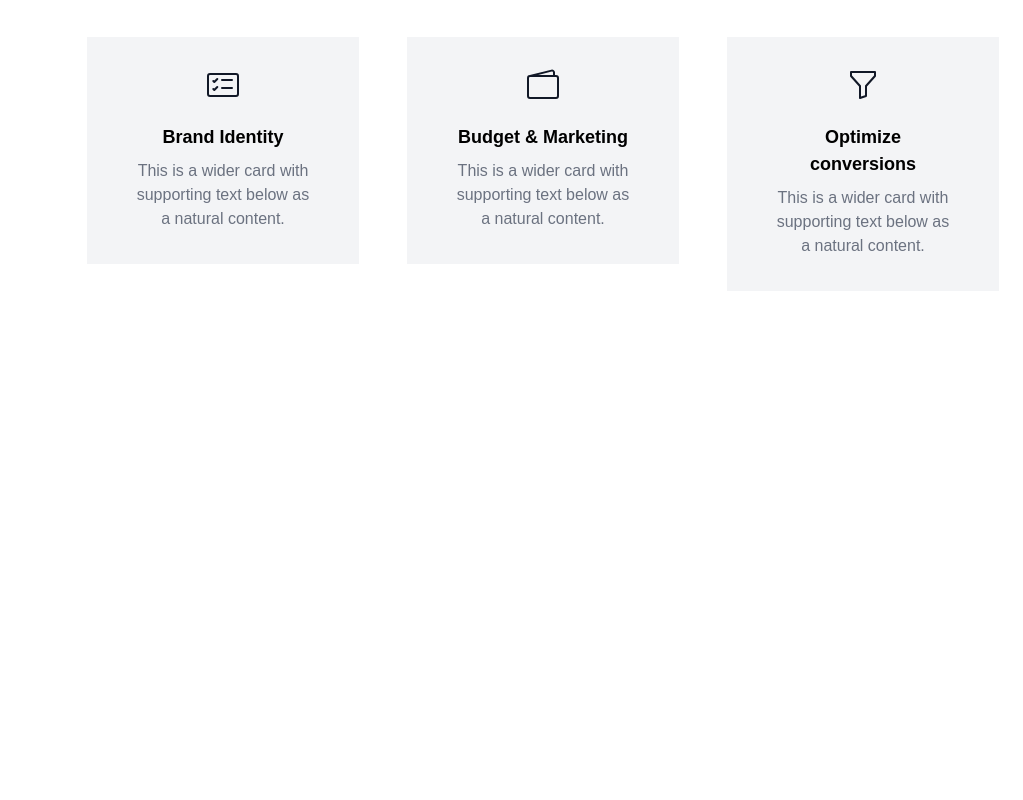
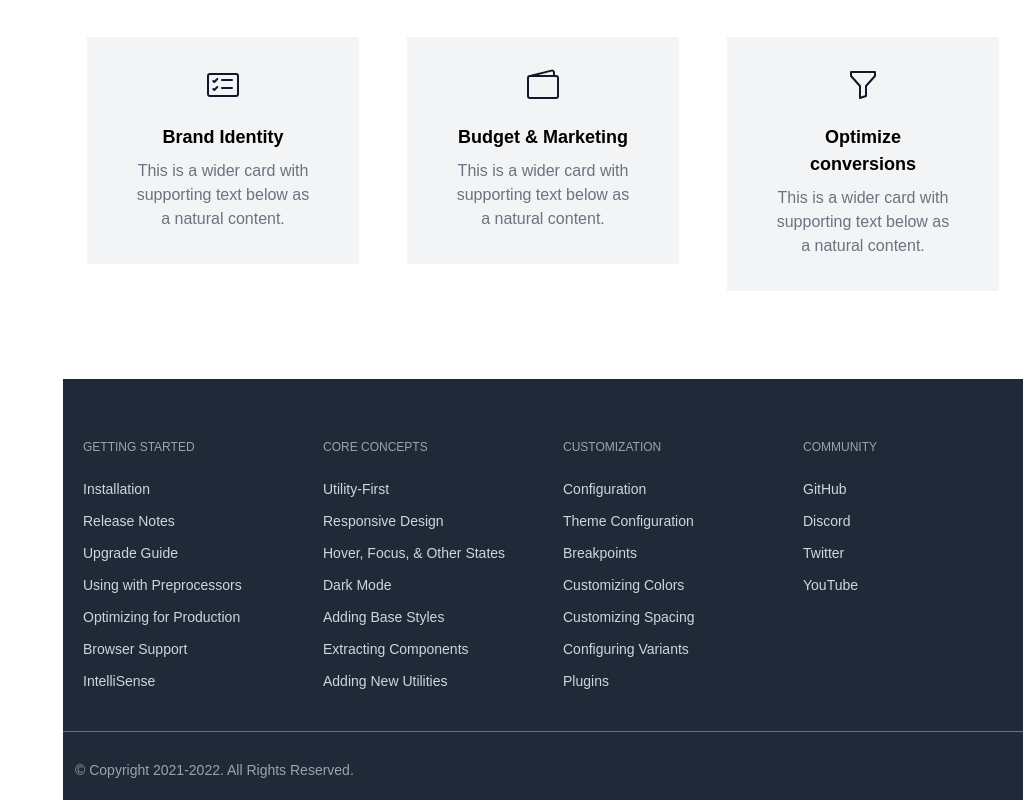
Before and after one commit to sjosegarcia/portfolio, a Next.js app: page / in a window 1280 px wide. Shown: the part 1118-1918 px from the top of the page, without its empty margins (257-1280 px from the left). Before the commit the page ends 1457 px from the top, so only its background shows below. Built offline with nearby package versions, Linux system fonts and the light colour scheme.

Commit message:
footer, added new prop to sidebar

```diff
--- /dev/null
+++ b/components/Footer.tsx
@@ -0,0 +1,213 @@
+import React from "react";
+
+const Footer = () => {
+  return (
+    <div>
+      <footer className="bg-gray-800 pt-10 sm:mt-10 pt-10">
+        <div className="max-w-6xl m-auto text-gray-800 flex flex-wrap justify-left">
+          <div className="p-5 w-1/2 sm:w-4/12 md:w-3/12">
+            <div className="text-xs uppercase text-gray-400 font-medium mb-6">
+              Getting Started
+            </div>
+            <a
+              href="#"
+              className="my-3 block text-gray-300 hover:text-gray-100 text-sm font-medium duration-700"
+            >
+              Installation
+            </a>
+            <a
+              href="#"
+              className="my-3 block text-gray-300 hover:text-gray-100 text-sm font-medium duration-700"
+            >
+              Release Notes
+            </a>
+            <a
+              href="#"
+              className="my-3 block text-gray-300 hover:text-gray-100 text-sm font-medium duration-700"
+            >
+              Upgrade Guide
+            </a>
+            <a
+              href="#"
+              className="my-3 block text-gray-300 hover:text-gray-100 text-sm font-medium duration-700"
+            >
+              Using with Preprocessors
+            </a>
+            <a
+              href="#"
+              className="my-3 block text-gray-300 hover:text-gray-100 text-sm font-medium duration-700"
+            >
+              Optimizing for Production
+            </a>
+            <a
+              href="#"
+              className="my-3 block text-gray-300 hover:text-gray-100 text-sm font-medium duration-700"
+            >
+              Browser Support
+            </a>
+            <a
+              href="#"
+              className="my-3 block text-gray-300 hover:text-gray-100 text-sm font-medium duration-700"
+            >
+              IntelliSense
+            </a>
+          </div>
+          <div className="p-5 w-1/2 sm:w-4/12 md:w-3/12">
+            <div className="text-xs uppercase text-gray-400 font-medium mb-6">
+              Core Concepts
+            </div>
+            <a
+              href="#"
+              className="my-3 block text-gray-300 hover:text-gray-100 text-sm font-medium duration-700"
+            >
+              Utility-First
+            </a>
+            <a
+              href="#"
+              className="my-3 block text-gray-300 hover:text-gray-100 text-sm font-medium duration-700"
+            >
+              Responsive Design
+            </a>
+            <a
+              href="#"
+              className="my-3 block text-gray-300 hover:text-gray-100 text-sm font-medium duration-700"
+            >
+              Hover, Focus, & Other States
+            </a>
+            <a
+              href="#"
+              className="my-3 block text-gray-300 hover:text-gray-100 text-sm font-medium duration-700"
+            >
+              Dark Mode
+            </a>
+            <a
+              href="#"
+              className="my-3 block text-gray-300 hover:text-gray-100 text-sm font-medium duration-700"
+            >
+              Adding Base Styles
+            </a>
+            <a
+              href="#"
+              className="my-3 block text-gray-300 hover:text-gray-100 text-sm font-medium duration-700"
+            >
+              Extracting Components
+            </a>
+            <a
+              href="#"
+              className="my-3 block text-gray-300 hover:text-gray-100 text-sm font-medium duration-700"
+            >
+              Adding New Utilities
+            </a>
+          </div>
+          <div className="p-5 w-1/2 sm:w-4/12 md:w-3/12">
+            <div className="text-xs uppercase text-gray-400 font-medium mb-6">
+              Customization
+            </div>
+            <a
+              href="#"
+              className="my-3 block text-gray-300 hover:text-gray-100 text-sm font-medium duration-700"
+            >
+              Configuration
+            </a>
+            <a
+              href="#"
+              className="my-3 block text-gray-300 hover:text-gray-100 text-sm font-medium duration-700"
+            >
+              Theme Configuration
+            </a>
+            <a
+              href="#"
+              className="my-3 block text-gray-300 hover:text-gray-100 text-sm font-medium duration-700"
+            >
+              Breakpoints
+            </a>
+            <a
+              href="#"
+              className="my-3 block text-gray-300 hover:text-gray-100 text-sm font-medium duration-700"
+            >
+              Customizing Colors
+            </a>
+            <a
+              href="#"
+              className="my-3 block text-gray-300 hover:text-gray-100 text-sm font-medium duration-700"
+            >
+              Customizing Spacing
+            </a>
+            <a
+              href="#"
+              className="my-3 block text-gray-300 hover:text-gray-100 text-sm font-medium duration-700"
+            >
+              Configuring Variants
+            </a>
+            <a
+              href="#"
+              className="my-3 block text-gray-300 hover:text-gray-100 text-sm font-medium duration-700"
+            >
+              Plugins
+            </a>
+          </div>
+          <div className="p-5 w-1/2 sm:w-4/12 md:w-3/12">
+            <div className="text-xs uppercase text-gray-400 font-medium mb-6">
+              Community
+            </div>
+            <a
+              href="#"
+              className="my-3 block text-gray-300 hover:text-gray-100 text-sm font-medium duration-700"
+            >
+              GitHub
+            </a>
+            <a
+              href="#"
+              className="my-3 block text-gray-300 hover:text-gray-100 text-sm font-medium duration-700"
+            >
+              Discord
+            </a>
+            <a
+              href="#"
+              className="my-3 block text-gray-300 hover:text-gray-100 text-sm font-medium duration-700"
+            >
+              Twitter
+            </a>
+            <a
+              href="#"
+              className="my-3 block text-gray-300 hover:text-gray-100 text-sm font-medium duration-700"
+            >
+              YouTube
+            </a>
+          </div>
+        </div>
+
+        <div className="pt-2">
+          <div
+            className="flex pb-5 px-3 m-auto pt-5
+            border-t border-gray-500 text-gray-400 text-sm
+            flex-col md:flex-row max-w-6xl"
+          >
+            <div className="mt-2">
+              © Copyright 2021-2022. All Rights Reserved.
+            </div>
+            {/*<div className="md:flex-auto md:flex-row-reverse mt-2 flex-row flex">
+                <a href="#" className="w-6 mx-1">
+                    <i className="uil uil-facebook-f"></i>
+                </a>
+                <a href="#" className="w-6 mx-1">
+                    <i className="uil uil-twitter-alt"></i>
+                </a>
+                <a href="#" className="w-6 mx-1">
+                    <i className="uil uil-youtube"></i>
+                </a>
+                <a href="#" className="w-6 mx-1">
+                    <i className="uil uil-linkedin"></i>
+                </a>
+                <a href="#" className="w-6 mx-1">
+                    <i className="uil uil-instagram"></i>
+                </a>
+            </div>*/}
+          </div>
+        </div>
+      </footer>
+    </div>
+  );
+};
+
+export default Footer;
--- a/components/Sidebar.tsx
+++ b/components/Sidebar.tsx
@@ -1,8 +1,10 @@
 import React, { FC, ReactNode } from "react";
+import Link from "next/link";
 
 interface SidebarProps {
   navRoutes?: {
-    icon: ReactNode;
+    icon?: ReactNode;
+    route: string;
     title: string;
   }[];
 }
@@ -13,6 +15,8 @@ const Sidebar: FC<SidebarProps> = ({ navRoutes }) => {
       <div className="sidebar h-screen w-[3.35rem] hover:w-56 md:w-[20rem] overflow-hidden border-r md:hover:w-[20rem] bg-gray-100 hover:bg-white hover:shadow-lg">
         <div className="flex h-screen flex-col justify-between pt-2 pb-6">
           <div>
+            <div>
+              <Link href="/">
                 <div className="w-max p-2.5">
                   <img
                     src="https://tailus.io/images/logo.svg"
@@ -20,14 +24,23 @@ const Sidebar: FC<SidebarProps> = ({ navRoutes }) => {
                     alt=""
                   />
                 </div>
+              </Link>
+            </div>
             <ul className="mt-6 space-y-2 tracking-wide">
               {navRoutes?.map((sidebarItem, index) => {
                 return (
                   <>
+                    <li className="min-w-max">
+                      <a
+                        href={sidebarItem.route}
+                        className="group flex items-center space-x-4 rounded-md px-4 py-3 text-gray-600"
+                      >
                         {sidebarItem.icon}
                         <span className="-mr-1 font-medium group-hover:text-gray-700">
                           {sidebarItem.title}
                         </span>
+                      </a>
+                    </li>
                   </>
                 );
               })}
@@ -60,6 +73,32 @@ const Sidebar: FC<SidebarProps> = ({ navRoutes }) => {
 };
 
 export default Sidebar;
+
+/*
+
+
+
+            <div className="flex">
+                  <h1 className="font-bold text-5xl text-center ml-[0.125rem] md:hidden">
+                    G<span className="overflow-hidden">ODZ</span><span className="text-teal-600">.</span>
+                  </h1>
+                  <h1 className="hidden md:block font-bold text-sm md:text-5xl ml-[0.125rem] text-center">
+                    GODZ<span className="text-teal-600">.</span>
+                  </h1>
+                </div>
+
+
+            <div className="w-max p-2.5">
+
+
+
+
+              <img
+                src="https://tailus.io/images/logo.svg"
+                className="w-32"
+                alt=""
+              />
+            </div>*/
 
 /**
 
--- a/pages/_app.tsx
+++ b/pages/_app.tsx
@@ -1,12 +1,19 @@
 import "../styles/tailwind.css";
 import type { AppProps } from "next/app";
 import Sidebar from "../components/Sidebar";
+import Footer from "../components/Footer";
 function MyApp({ Component, pageProps }: AppProps) {
   return (
     <>
-      <Sidebar />
+      <Sidebar
+        navRoutes={[
+          { icon: null, route: "#", title: "zzz" },
+          { icon: null, route: "#", title: "zzzzz" },
+        ]}
+      />
       <div className="sidebar ml-[3.35rem] md:ml-[20rem] flex flex-col">
         <Component {...pageProps} />
+        <Footer />
       </div>
     </>
   );
```
Also changed, not shown: pages/index.tsx (indentation only). Lines whose indentation alone changed are shown as unchanged.
